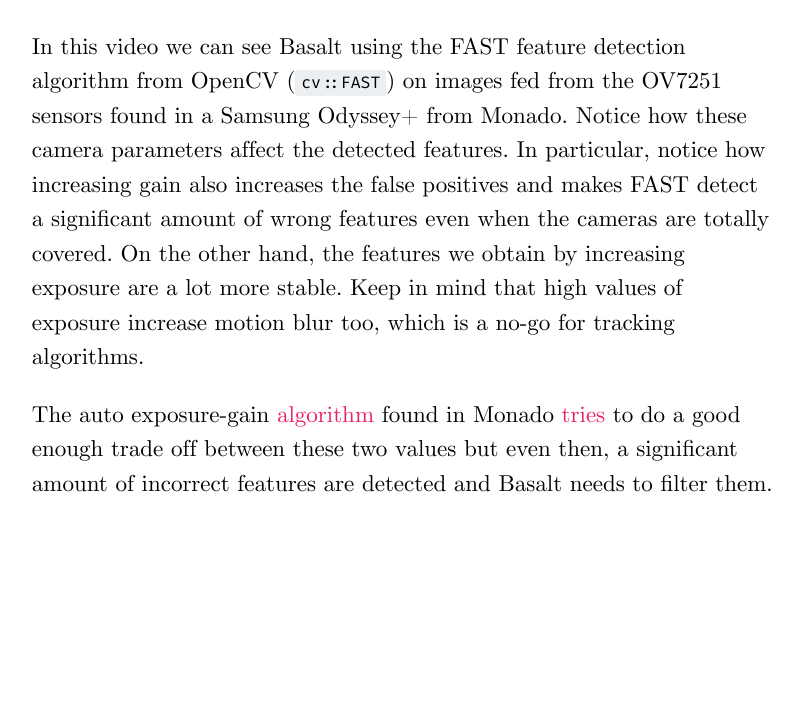
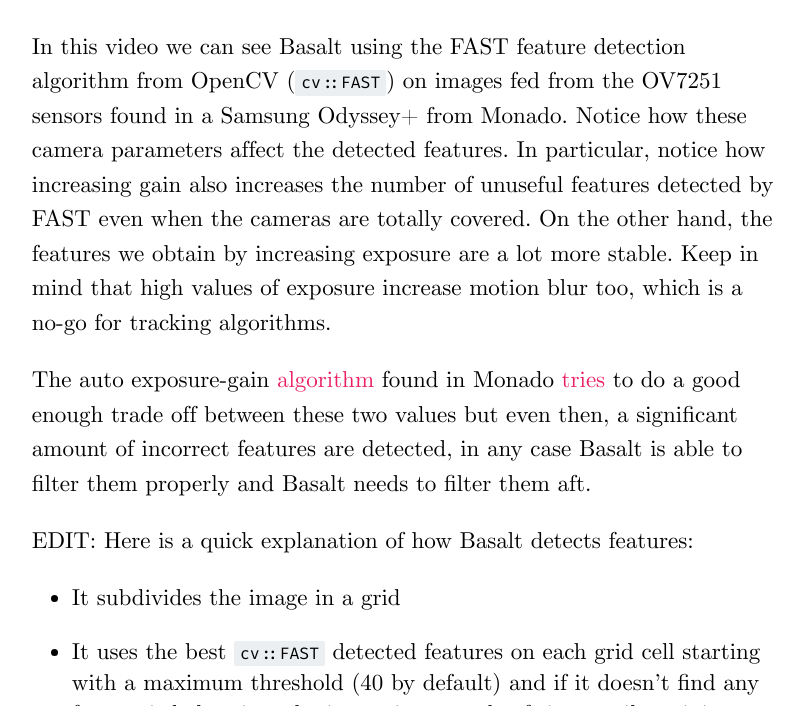
Before and after one commit to mateosss/mateosss.github.io, a Jekyll site: the page built from _posts/2023-01-04-exposure-gain-on-fast-detector.md, in a window 1280 px wide and 900 px high, scrolled down 1101 px, cut to the strip 194-900 px from the top of the window. Shown: the whole strip, without its empty margins (237-1040 px from the left). Built offline with Jekyll 4.4.1, drawn with Linux system fonts in a browser that asks for light colours; some of the changed text lies outside the part shown.

Commit message:
Update FAST blogpost

```diff
--- a/_posts/2023-01-04-exposure-gain-on-fast-detector.md
+++ b/_posts/2023-01-04-exposure-gain-on-fast-detector.md
@@ -25,15 +25,33 @@ out of it and show its behavior in the next video.
 In this video we can see Basalt using the FAST feature detection algorithm from
 OpenCV (`cv::FAST`) on images fed from the OV7251 sensors found in a Samsung
 Odyssey+ from Monado. Notice how these camera parameters affect the detected
-features. In particular, notice how increasing gain also increases the false
-positives and makes FAST detect a significant amount of wrong features even when
-the cameras are totally covered. On the other hand, the features we obtain by
-increasing exposure are a lot more stable. Keep in mind that high values of
-exposure increase motion blur too, which is a no-go for tracking algorithms.
+features. In particular, notice how increasing gain also increases the number of
+unuseful features detected by FAST even when the cameras are totally covered. On
+the other hand, the features we obtain by increasing exposure are a lot more
+stable. Keep in mind that high values of exposure increase motion blur too,
+which is a no-go for tracking algorithms.
 
 The auto exposure-gain
 [algorithm](https://monado.pages.freedesktop.org/monado/u__autoexpgain_8c.html#ab320f979210a828a5bc1c1462f957578)
 found in Monado
 [tries](https://gitlab.freedesktop.org/monado/monado/-/merge_requests/1291) to
 do a good enough trade off between these two values but even then, a significant
-amount of incorrect features are detected and Basalt needs to filter them.
+amount of incorrect features are detected, in any case Basalt is able to filter them properly and Basalt needs to filter them aft.
+
+EDIT: Here is a quick explanation of how Basalt detects features:
+
+- It subdivides the image in a grid
+- It uses the best `cv::FAST` detected features on each grid cell starting with
+  a maximum threshold (40 by default) and if it doesn't find any feature it
+  halves it and tries again a couple of time until a minimum acceptable
+  threshold is reached (5 by default).
+- The feature is only used if it was observed in at least two keyframes and the
+  triangulation between the keyframes succeeds. This observation will only
+  happen if the feature was successfully tracked through optical flow between
+  two keyframes; either temporally in the same camera or spatially between
+  different cameras.
+
+Hopefully this shows how having more features will likely decrease performance
+in the frontend (more wrong features to compare against in the keyframe-pair
+triangulation search) of the system and thus having good images makes everything
+run faster and more accurate.
```
